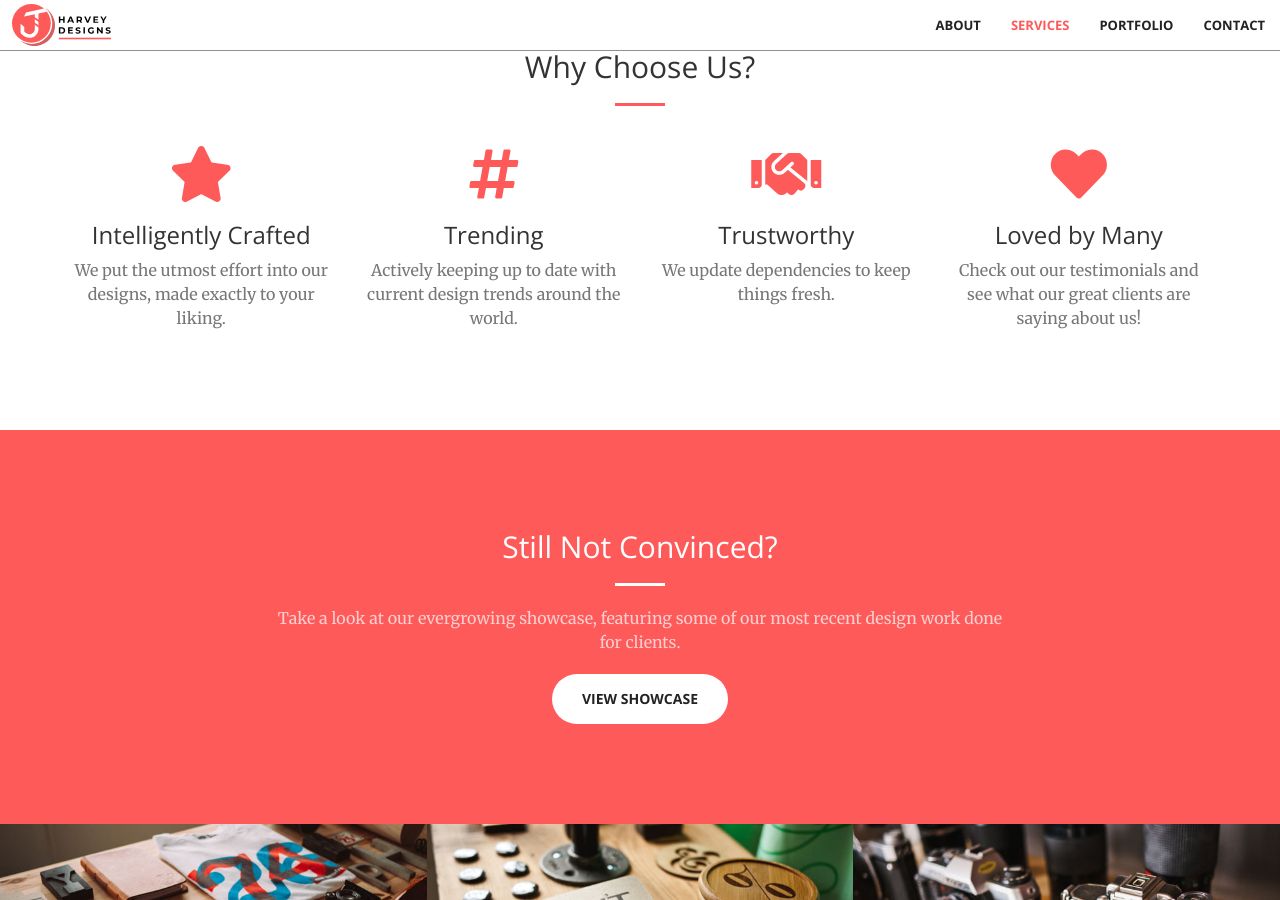
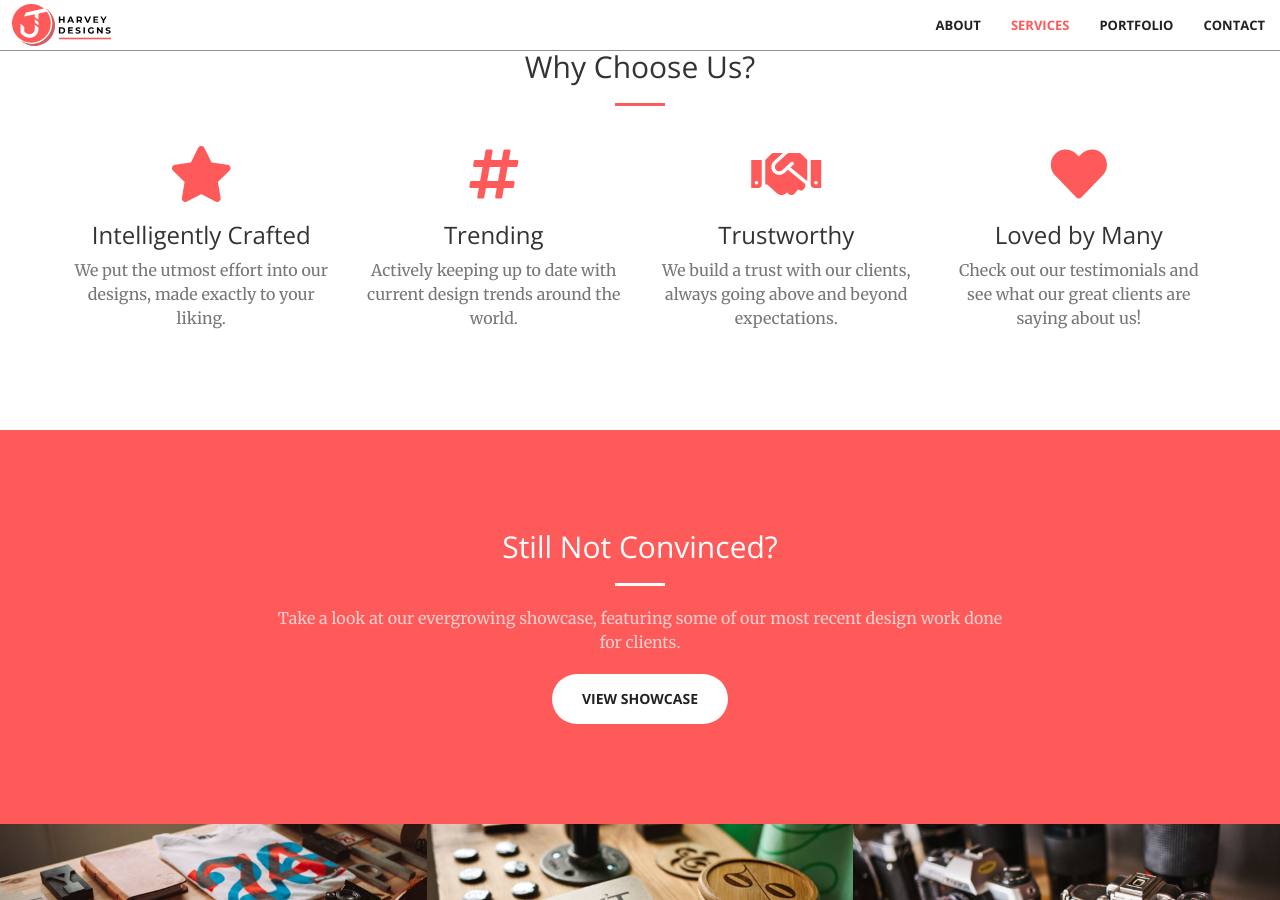
Before and after one commit to jeremiahh1198/jharveydesigns, a Jekyll site: the page built from index.html, in a window 1280 px wide and 900 px high, scrolled down 1001 px. Built offline with Jekyll 4.4.1, drawn with Linux system fonts in a browser that asks for light colours; nearby versions of some CDN libraries.

Commit message:
Update services.html

```diff
--- a/_includes/services.html
+++ b/_includes/services.html
@@ -27,7 +27,7 @@
                 <div class="service-box">
                     <i class="fas fa-4x fa-handshake wow bounceIn text-primary" data-wow-delay=".2s"></i>
                     <h3>Trustworthy</h3>
-                    <p class="text-muted">We update dependencies to keep things fresh.</p>
+                    <p class="text-muted">We build a trust with our clients, always going above and beyond expectations.</p>
                 </div>
             </div>
             <div class="col-lg-3 col-md-6 text-center">
```
